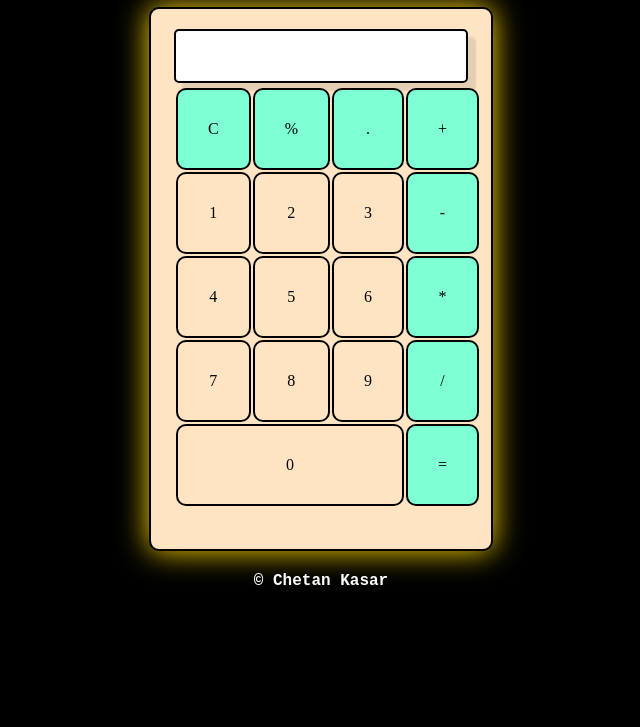
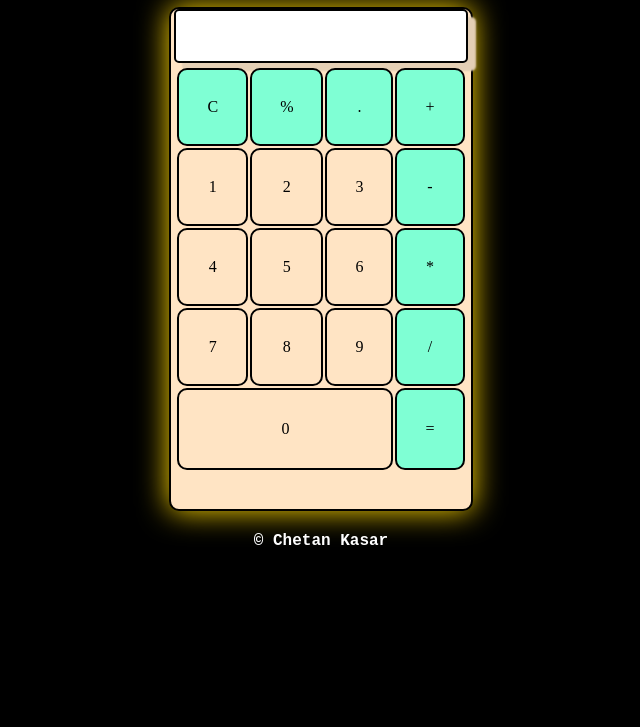
Before and after one commit to chetan-kasar/Calculator, a plain HTML site: page index.html in a window 1280 px wide. Shown: the part 73-800 px from the top of the page, without its empty margins (319-959 px from the left). Drawn offline with Linux system fonts and the light colour scheme.

Commit message:
Update cal.css

```diff
--- a/cal.css
+++ b/cal.css
@@ -19,7 +19,6 @@ h1 {
     height:500px;
     width:300px;
     background-color: bisque;
-    padding: 20px;
     margin: auto;
     border: 2px solid black;
     box-shadow: 0px 0px 30px gold;
@@ -44,7 +43,7 @@ table {
 }
 
 td {
-    padding: 30px;
+    padding: 28px;
     border: 2px solid black;
     border-radius: 10px;
 }
```
